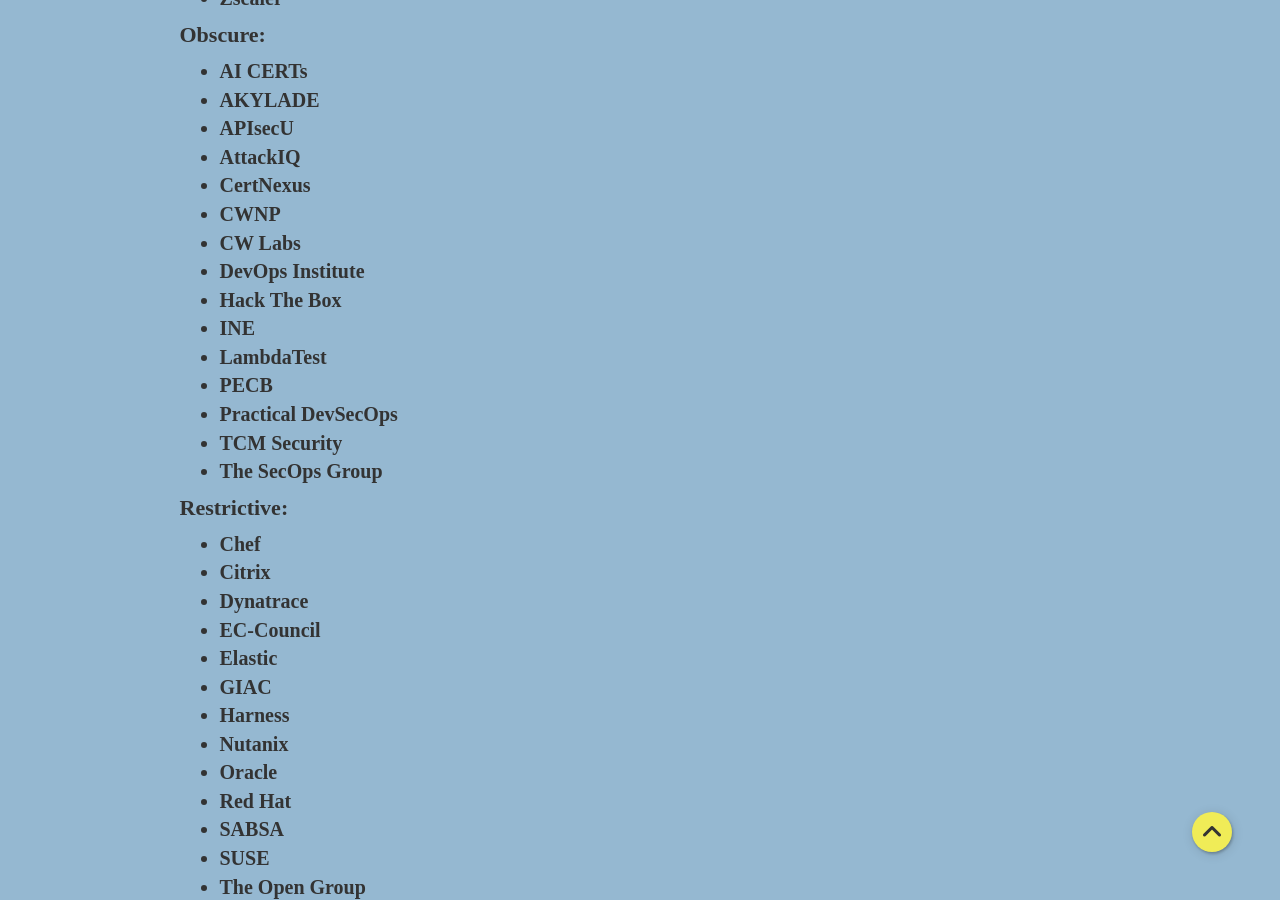
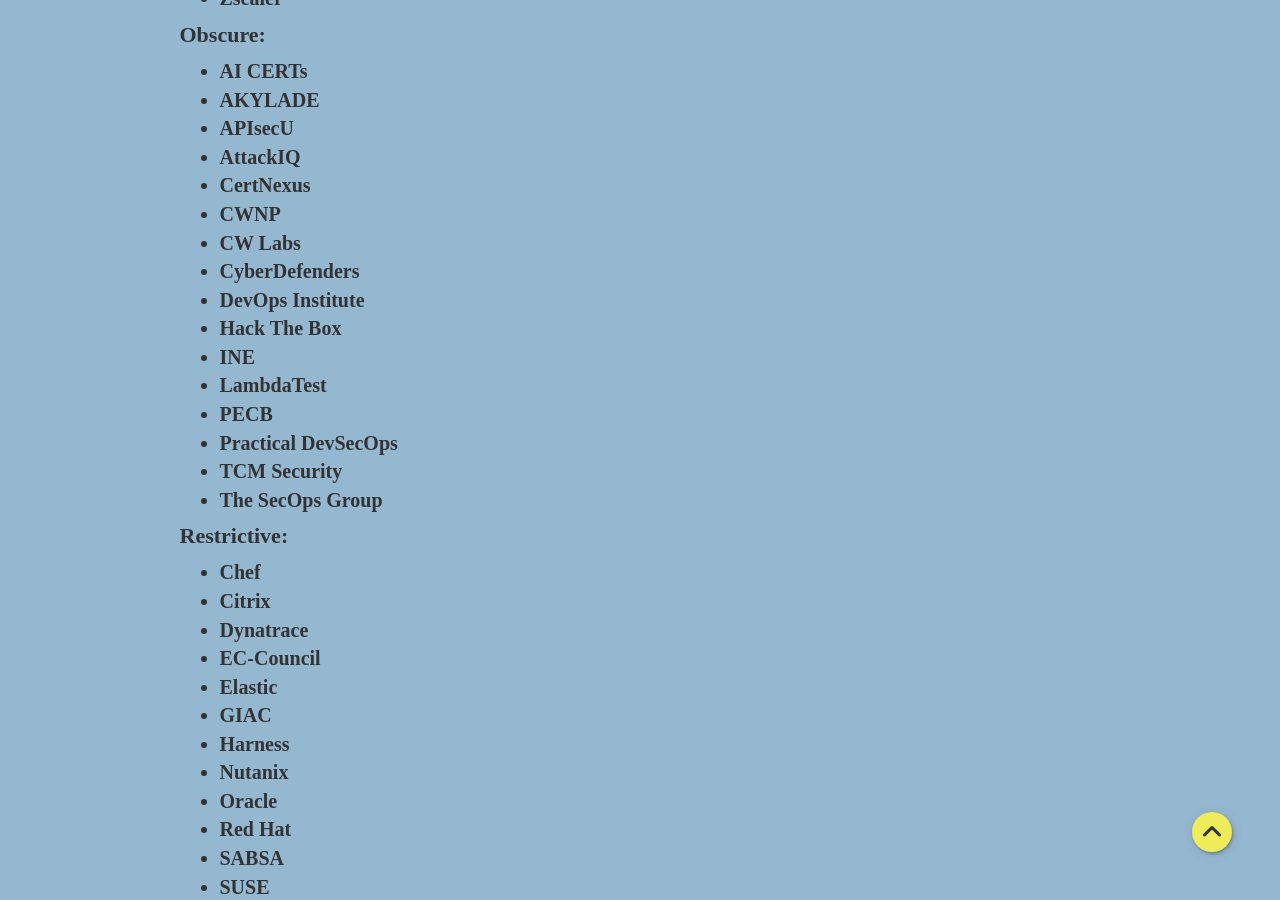
Before and after one commit to andrewwilson5454/techstudybuddy, a Jekyll site: the page built from _vendors/2024-01-31-overview.md, in a window 1280 px wide and 900 px high, scrolled down 5395 px. Built offline with Jekyll 4.4.1, drawn with Linux system fonts in a browser that asks for light colours; nearby versions of some CDN libraries; some web fonts are replaced.

Commit message:
Update 2024-01-31-overview.md

```diff
--- a/_vendors/2024-01-31-overview.md
+++ b/_vendors/2024-01-31-overview.md
@@ -176,6 +176,7 @@
 - [CertNexus](https://certnexus.com/certifications/CertNexus){:target="_blank"}
 - [CWNP](https://www.cwnp.com/it-certifications/){:target="_blank"}
 - [CW Labs](https://cyberwarfare.live/product-category/all/){:target="_blank"}
+- [CyberDefenders](https://cyberdefenders.org/blue-team-training/courses/certified-cyberdefender-certification/){:target="_blank"}
 - [DevOps Institute](https://www.devopsinstitute.com/certifications/){:target="_blank"}
 - [Hack The Box](https://academy.hackthebox.com/preview/certifications){:target="_blank"}
 - [INE](https://my.ine.com/certifications/){:target="_blank"}
```
